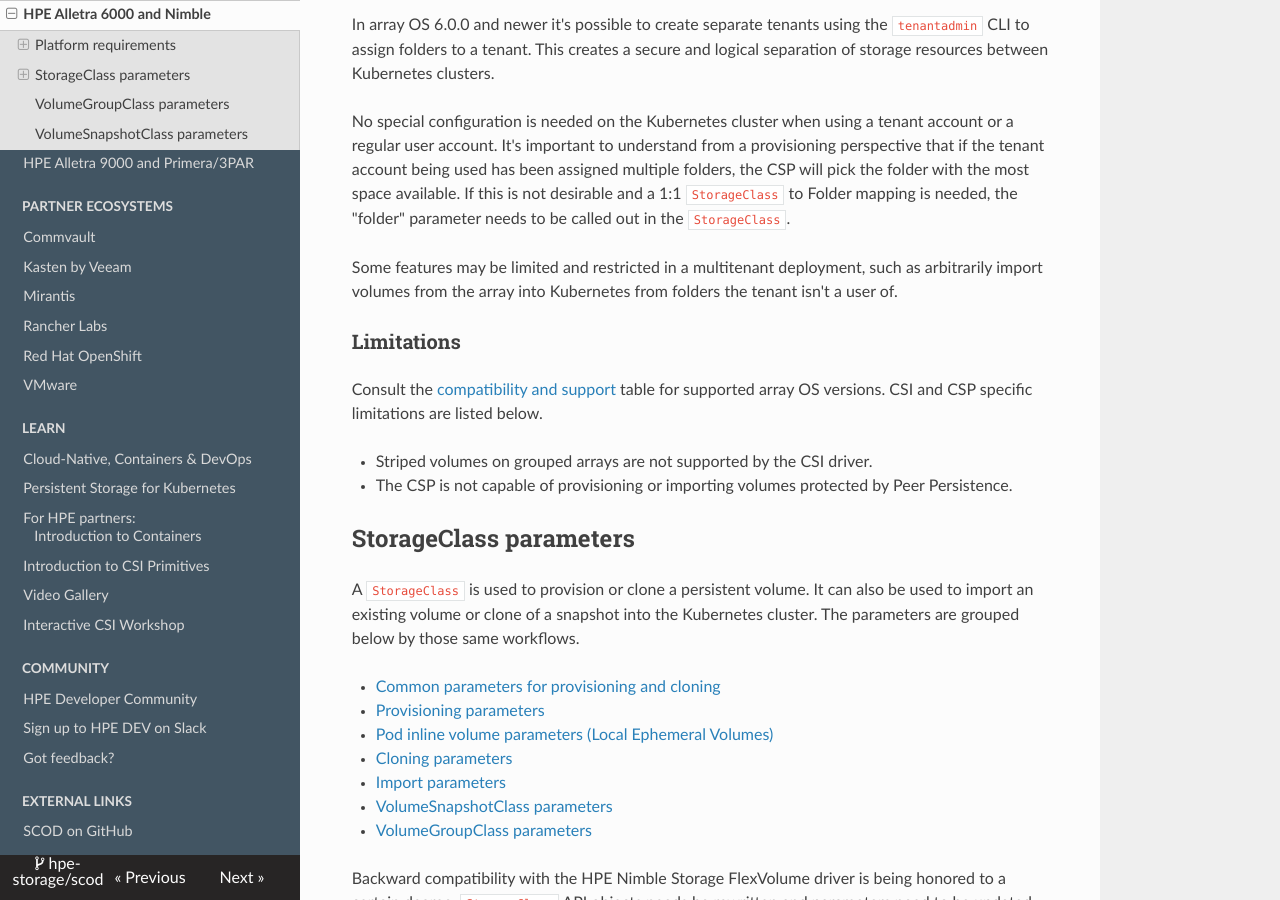
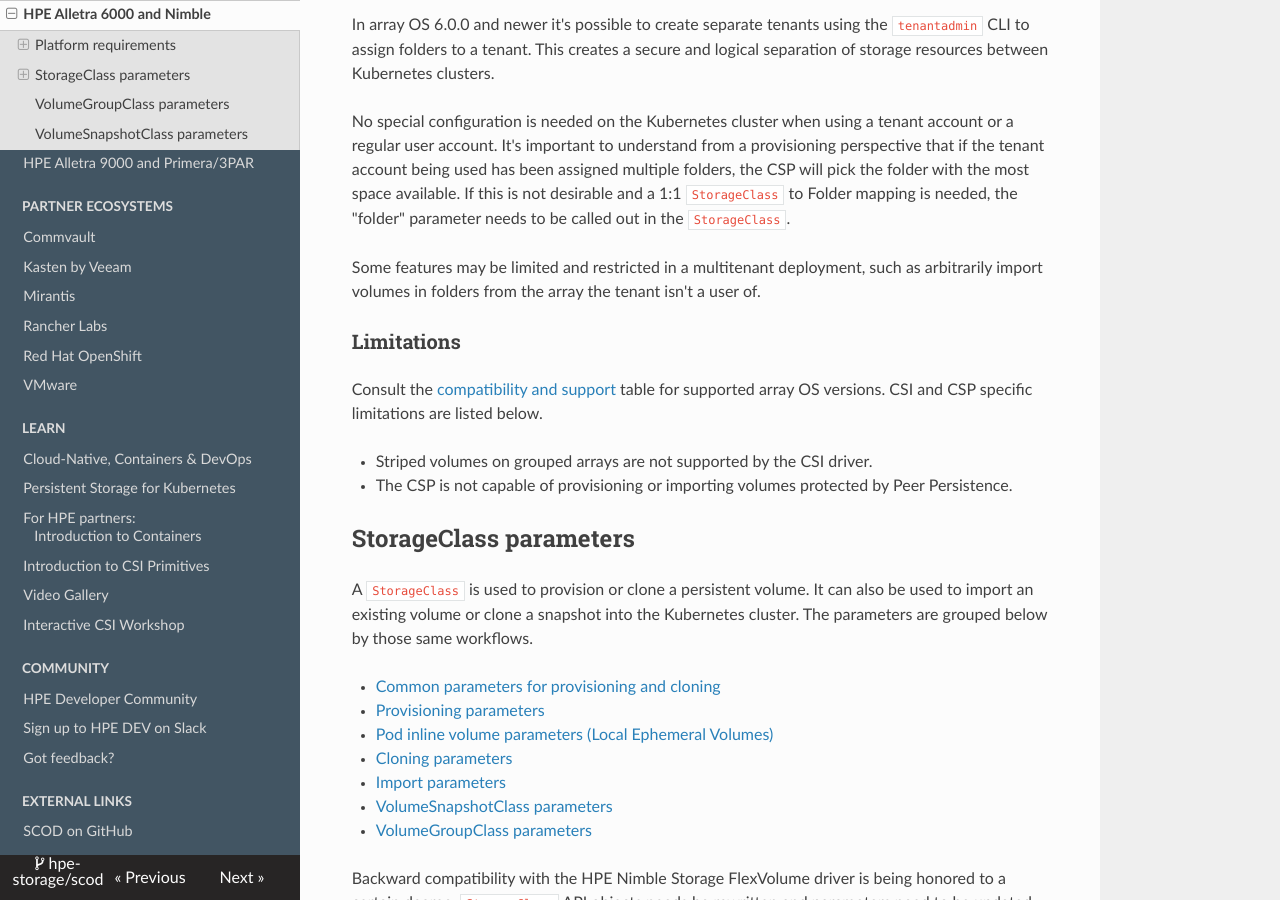
Before and after one commit to hpe-storage/scod, an MkDocs documentation site: the page built from docs/container_storage_provider/hpe_alletra_6000/index.md, in a window 1280 px wide and 900 px high, scrolled down 1806 px. Built offline with MkDocs 1.6.1, drawn with Linux system fonts in a browser that asks for light colours; nearby versions of some CDN libraries.

Commit message:
SCOD 2.0.0
Signed-off-by: Michael Mattsson <michael.mattsson@hpe.com>

```diff
--- a/docs/container_storage_provider/hpe_alletra_6000/index.md
+++ b/docs/container_storage_provider/hpe_alletra_6000/index.md
@@ -37,7 +37,7 @@
 
 No special configuration is needed on the Kubernetes cluster when using a tenant account or a regular user account. It's important to understand from a provisioning perspective that if the tenant account being used has been assigned multiple folders, the CSP will pick the folder with the most space available. If this is not desirable and a 1:1 `StorageClass` to Folder mapping is needed, the "folder" parameter needs to be called out in the `StorageClass`.
 
-Some features may be limited and restricted in a multitenant deployment, such as arbitrarily import volumes from the array into Kubernetes from folders the tenant isn't a user of.
+Some features may be limited and restricted in a multitenant deployment, such as arbitrarily import volumes in folders from the array the tenant isn't a user of.
 
 <!-- FIXME
 - Visit the array admin guide on HPE InfoSight to learn more about how to use the `tenantadmin` CLI
@@ -55,7 +55,7 @@
 
 ## StorageClass parameters
 
-A `StorageClass` is used to provision or clone a persistent volume. It can also be used to import an existing volume or clone of a snapshot into the Kubernetes cluster. The parameters are grouped below by those same workflows.
+A `StorageClass` is used to provision or clone a persistent volume. It can also be used to import an existing volume or clone a snapshot into the Kubernetes cluster. The parameters are grouped below by those same workflows.
 
 - [Common parameters for provisioning and cloning](#common_parameters_for_provisioning_and_cloning)
 - [Provisioning parameters](#provisioning_parameters)
```
